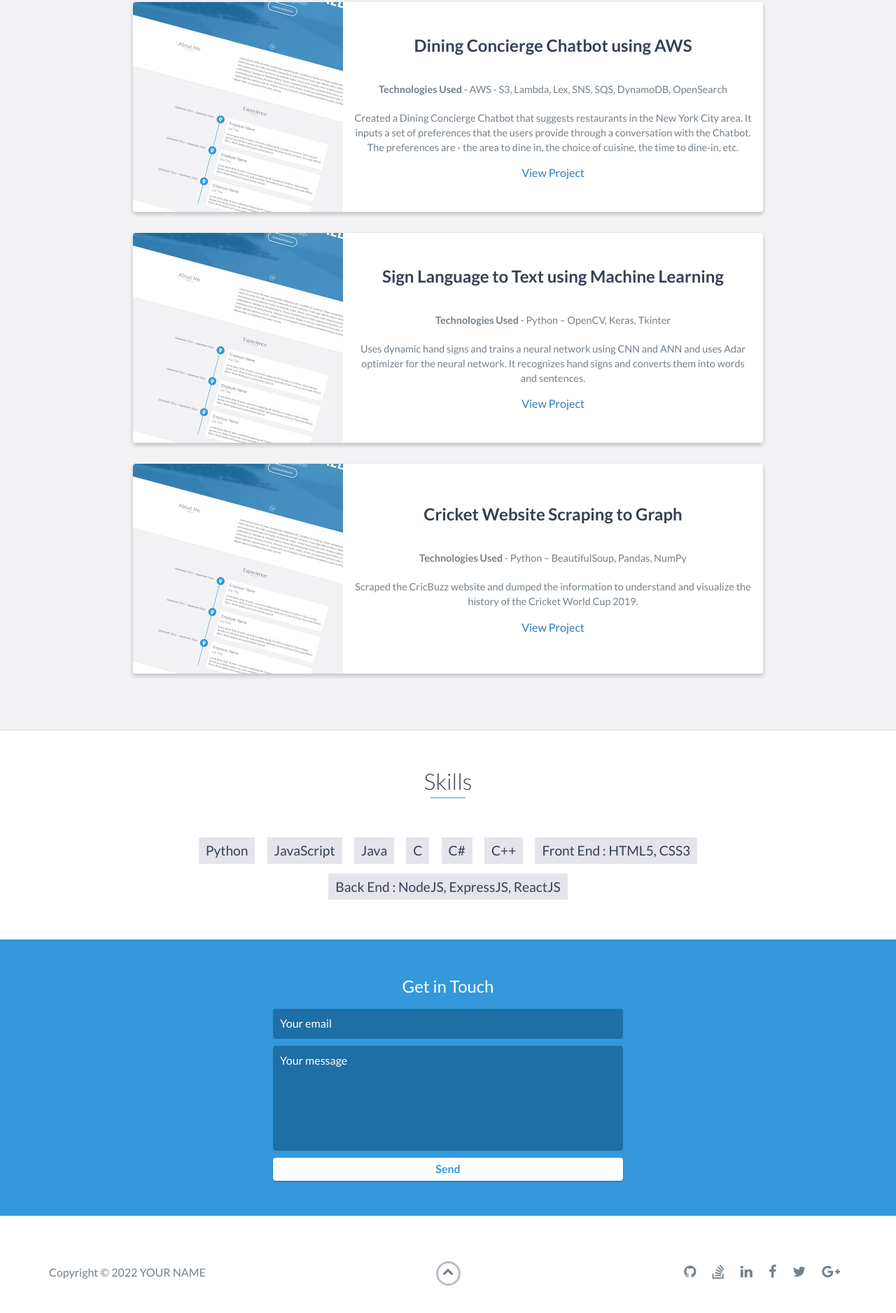
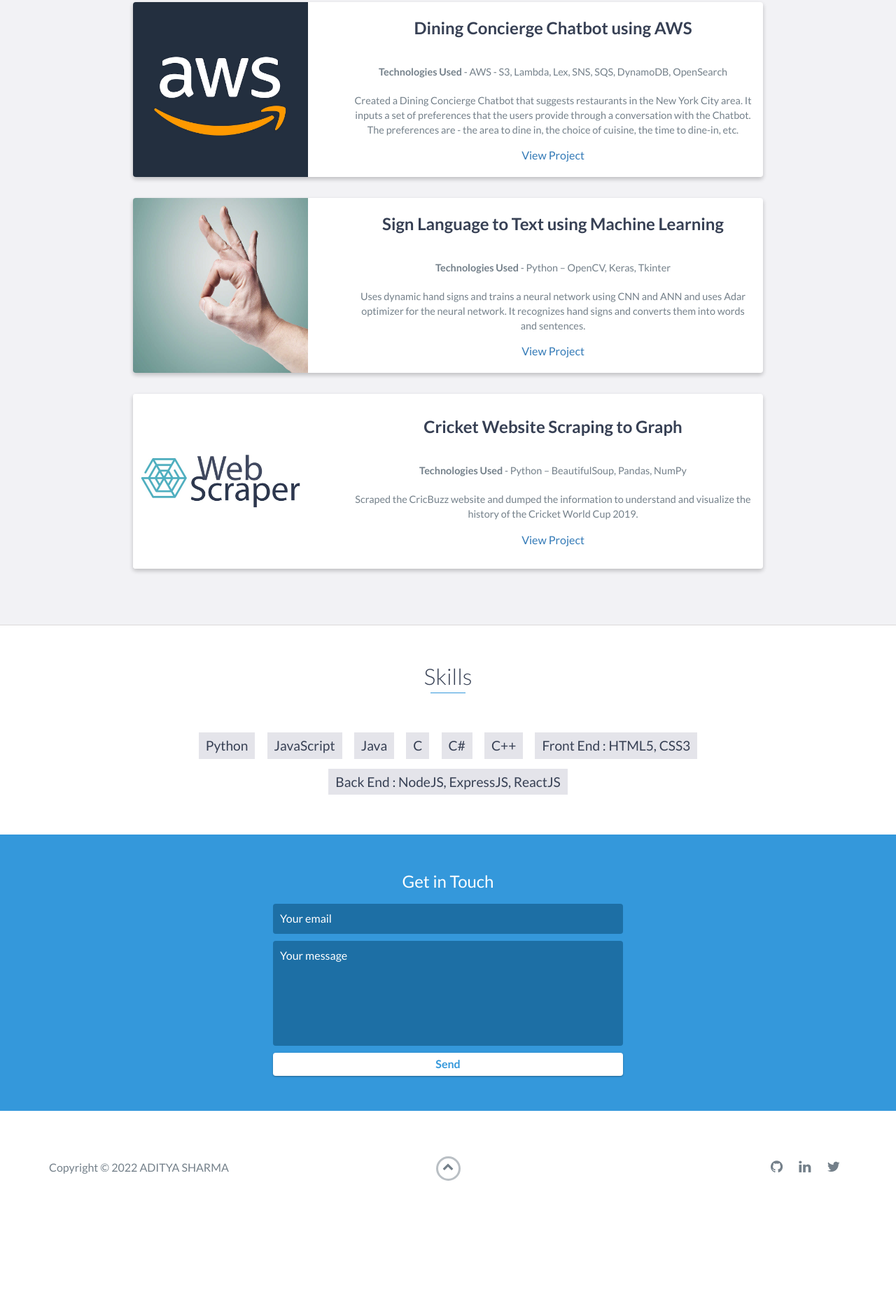
Before and after one commit to adityaaay/newCV, a website: page index.html in a window 1280 px wide. Shown: the part 2414-4291 px from the top of the page at 70% size. After the commit the page ends 4155 px from the top, so only its background shows below. Drawn offline with nearby package versions, Linux system fonts and the light colour scheme.

Commit message:
upload img

```diff
--- a/index.html
+++ b/index.html
@@ -131,7 +131,7 @@
             <div class="row">
                 <div class="project shadow-large">
                     <div class="project-image">
-                        <img src="images/project.jpg" />
+                        <img src="images/aws.jpg" width="250" height="250"/>
                     </div>
                     <!-- End .project-image -->
                     <div class="project-info">
@@ -148,7 +148,7 @@
 
                 <div class="project shadow-large">
                     <div class="project-image">
-                        <img src="images/project.jpg" />
+                        <img src="images/ml.jpg" width="250" height="250" />
                     </div>
                     <!-- End .project-image -->
                     <div class="project-info">
@@ -165,7 +165,7 @@
 
                 <div class="project shadow-large">
                     <div class="project-image">
-                        <img src="images/project.jpg" />
+                        <img src="images/sc.jpg" width="250" height="250"/>
                     </div>
                     <!-- End .project-image -->
                     <div class="project-info">
@@ -206,7 +206,7 @@
     <div id="contact">
         <h2>Get in Touch</h2>
         <div id="contact-form">
-            <form method="POST" action="https://formspree.io/email@email.com">
+            <form method="POST" action="https://formspree.io/adityakanu@gmail.com">
                 <input type="hidden" name="_subject" value="Contact request from personal website" />
                 <input type="email" name="_replyto" placeholder="Your email" required>
                 <textarea name="message" placeholder="Your message" required></textarea>
@@ -222,7 +222,7 @@
             <div class="row">
                 <div class="col-sm-5 copyright">
                     <p>
-                        Copyright &copy; <span id="current-year">2022</span> YOUR NAME
+                        Copyright &copy; <span id="current-year">2022</span> ADITYA SHARMA
                     </p>
                 </div>
                 <div class="col-sm-2 top">
@@ -233,22 +233,13 @@
                 <div class="col-sm-5 social">
                     <ul>
                         <li>
-                            <a href="https://github.com/" target="_blank"><i class="fa fa-github" aria-hidden="true"></i></a>
+                            <a href="https://github.com/adityaaay" target="_blank"><i class="fa fa-github" aria-hidden="true"></i></a>
                         </li>
                         <li>
-                            <a href="https://stackoverflow.com/" target="_blank"><i class="fa fa-stack-overflow" aria-hidden="true"></i></a>
+                            <a href="https://www.linkedin.com/in/adityaaay/" target="_blank"><i class="fa fa-linkedin" aria-hidden="true"></i></a>
                         </li>
                         <li>
-                            <a href="https://linkedin.com/" target="_blank"><i class="fa fa-linkedin" aria-hidden="true"></i></a>
-                        </li>
-                        <li>
-                            <a href="https://www.facebook.com/" target="_blank"><i class="fa fa-facebook" aria-hidden="true"></i></a>
-                        </li>
-                        <li>
-                            <a href="https://twitter.com/" target="_blank"><i class="fa fa-twitter" aria-hidden="true"></i></a>
-                        </li>
-                        <li>
-                            <a href="https://plus.google.com/" target="_blank"><i class="fa fa-google-plus" aria-hidden="true"></i></a>
+                            <a href="https://twitter.com/adityaaay" target="_blank"><i class="fa fa-twitter" aria-hidden="true"></i></a>
                         </li>
                     </ul>
                 </div>
```
Also changed, not shown: images/aws.jpg (added), images/ml.jpg (added), images/sc.jpg (added), 1 other file.
